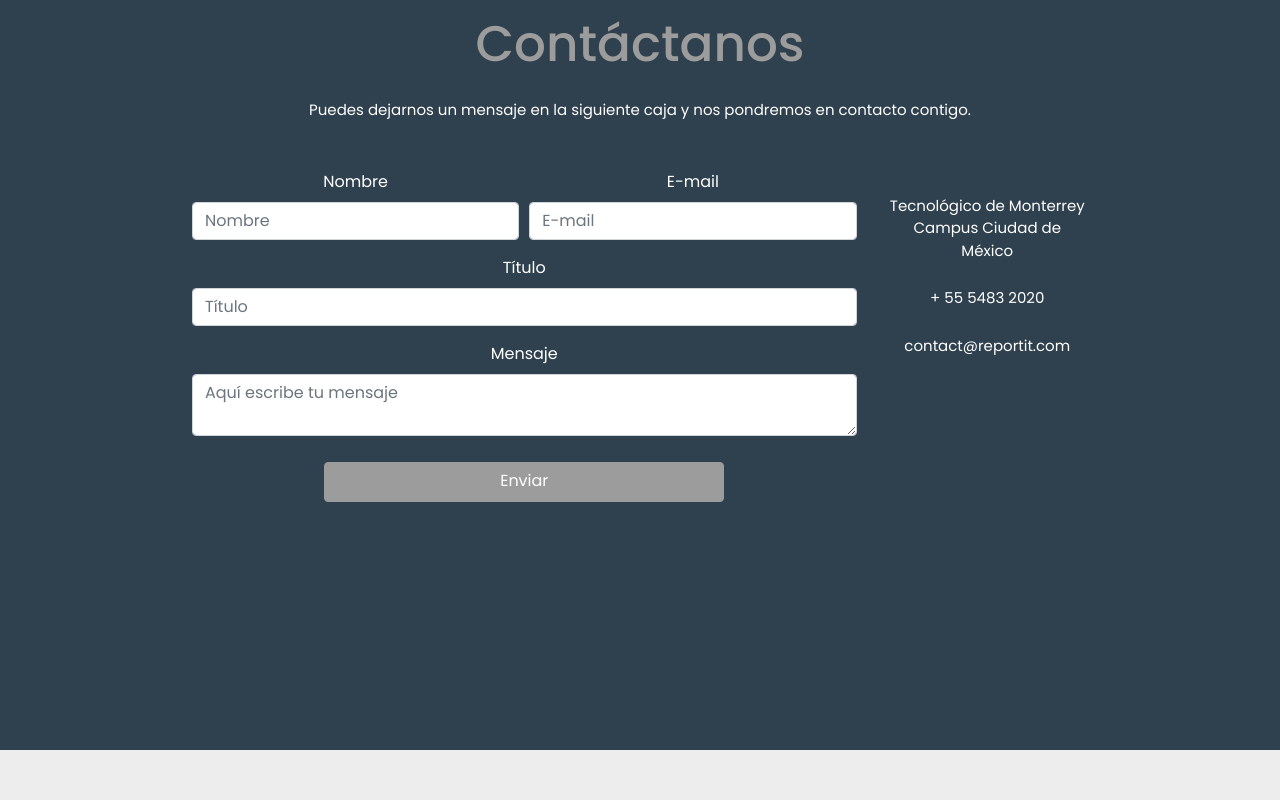
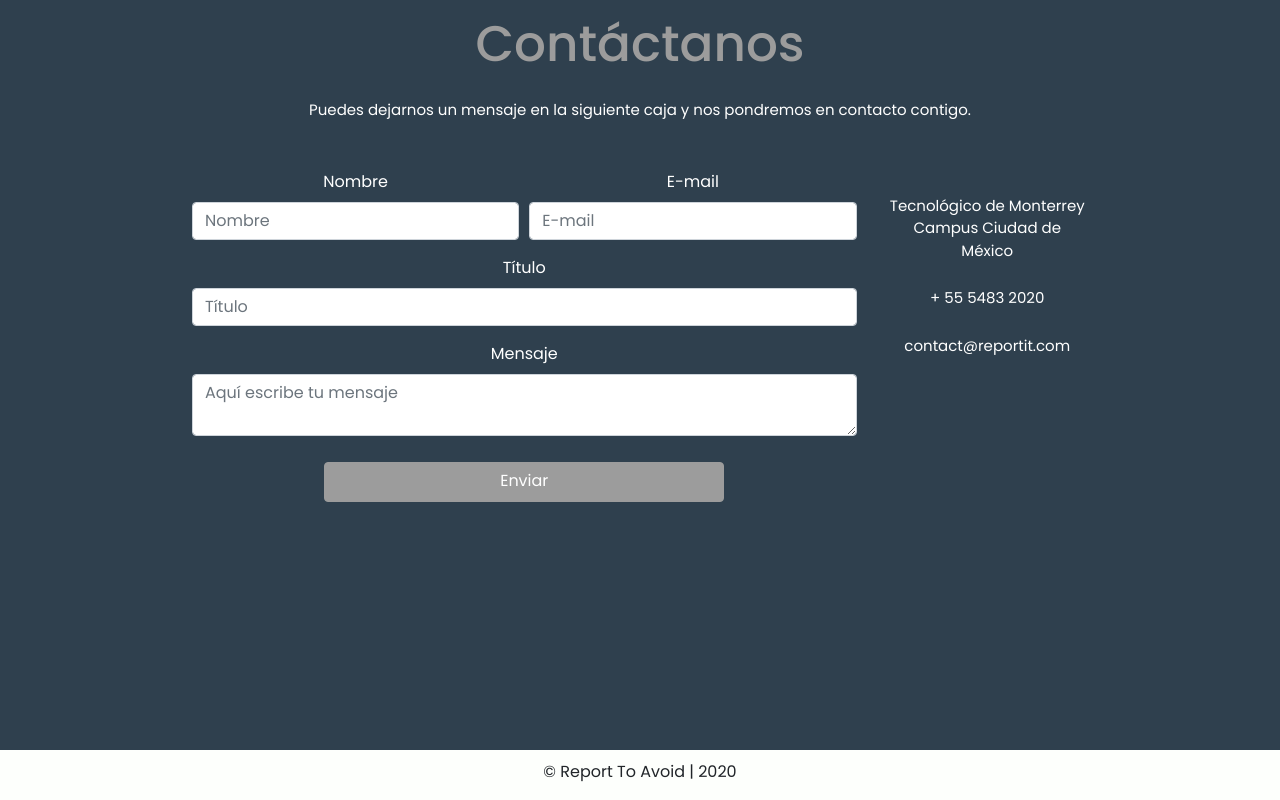
Before and after one commit to ivansmorales/ReportToAvoid, an Angular app in the folder ReportIt-Angular/: page / in a window 1280 px wide. Shown: the part 2438-3238 px from the top of the page. Before the commit the page ends 3188 px from the top, so only its background shows below. Built offline with nearby package versions, Linux system fonts and the light colour scheme.

Commit message:
LandingPage_Footer_Angular

```diff
--- a/ReportIt-Angular/src/app/app.module.ts
+++ b/ReportIt-Angular/src/app/app.module.ts
@@ -8,6 +8,7 @@ import { ReportsAdminComponent } from './main_components/reports-admin/reports-a
 import { LandingPageComponent } from './landing-page/landing-page.component';
 import { HeaderLandingPageComponent } from './header-landing-page/header-landing-page.component';
 import { InfoLandingPageComponent } from './info-landing-page/info-landing-page.component';
+import { FooterComponent } from './footer/footer.component';
 
 @NgModule({
   declarations: [
@@ -17,6 +18,7 @@ import { InfoLandingPageComponent } from './info-landing-page/info-landing-page.
     LandingPageComponent,
     HeaderLandingPageComponent,
     InfoLandingPageComponent,
+    FooterComponent,
   ],
   imports: [
     BrowserModule,
--- /dev/null
+++ b/ReportIt-Angular/src/app/footer/footer.component.html
@@ -0,0 +1,3 @@
+<div class="footer">
+    <p>© Report To Avoid | 2020</p>
+</div>
--- /dev/null
+++ b/ReportIt-Angular/src/app/footer/footer.component.scss
@@ -0,0 +1,33 @@
+@import 'src/styles/variables';
+.footer {
+    background-color: $color-footer;
+    text-align: center;
+    padding-top: $padding_footer;
+    height: $height_footer;
+    width: 100%;
+}
+
+//Mobile version
+@mixin mobile {
+    @media (max-width:#{$phone-width}) {
+        @content;
+    }
+}
+
+@mixin tablet {
+    @media (min-width:#{$medium-tablet-max-width}) and (max-width:#{$large-tablet-max-width}) {
+        @content;
+    }
+}
+
+@include mobile {
+    .footer {
+        width: 100%;
+    }
+}
+
+@include tablet {
+    .footer {
+        width: 100%;
+    }
+}
--- /dev/null
+++ b/ReportIt-Angular/src/app/footer/footer.component.ts
@@ -0,0 +1,15 @@
+import { Component, OnInit } from '@angular/core';
+
+@Component({
+  selector: 'app-footer',
+  templateUrl: './footer.component.html',
+  styleUrls: ['./footer.component.scss']
+})
+export class FooterComponent implements OnInit {
+
+  constructor() { }
+
+  ngOnInit(): void {
+  }
+
+}
--- a/ReportIt-Angular/src/app/landing-page/landing-page.component.html
+++ b/ReportIt-Angular/src/app/landing-page/landing-page.component.html
@@ -1,2 +1,3 @@
 <app-header-landing-page></app-header-landing-page>
 <app-info-landing-page></app-info-landing-page>
+<app-footer></app-footer>
```
Also changed, not shown: 1 other file (tests, documents, lock files or other folders).
